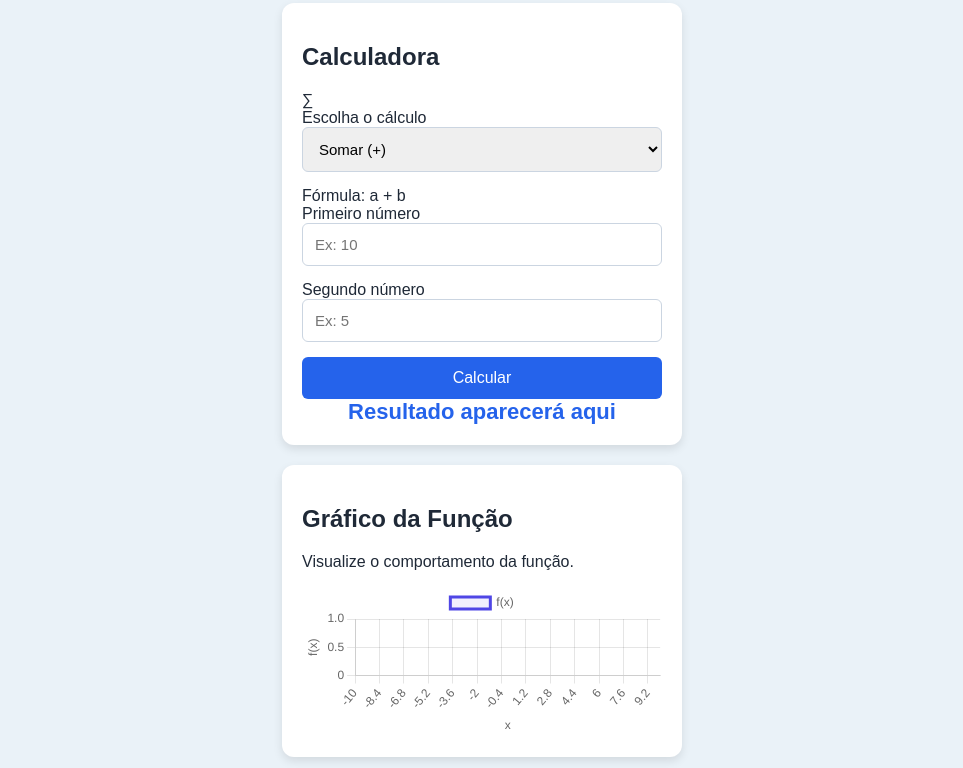
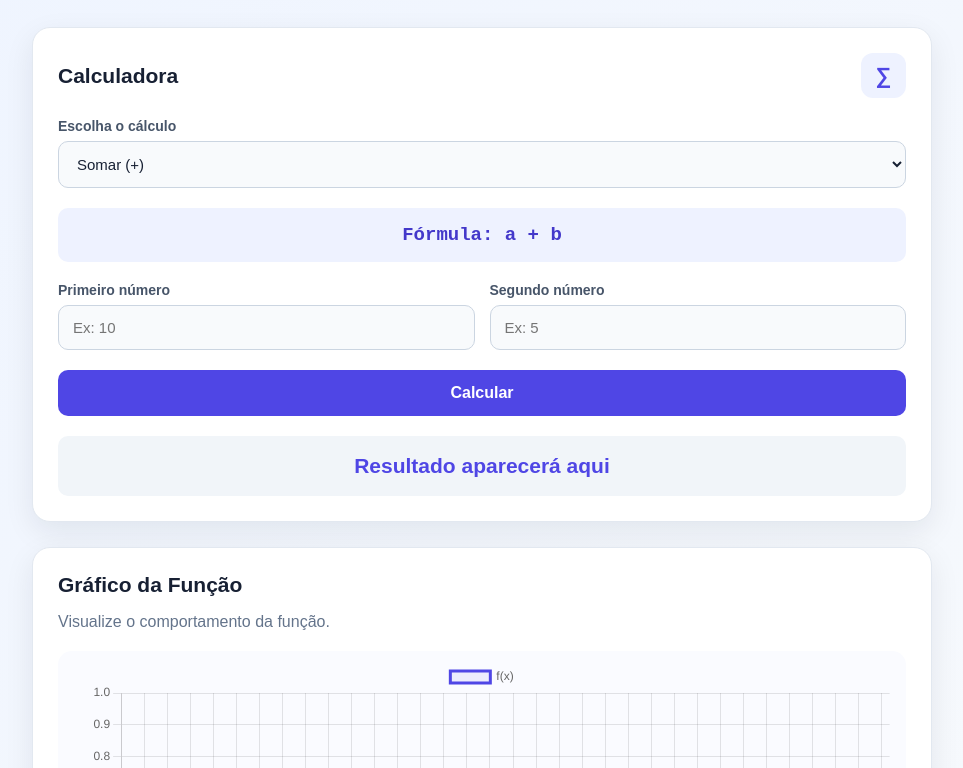
Before and after one commit to Spike-brunovas/stackblitz-starters-rspzxdg6, a website: page index.html in a window 1280 px wide. Shown: the part 163-931 px from the top of the page, without its empty margins (158-1121 px from the left). Drawn offline with nearby package versions, Linux system fonts and the light colour scheme.

Commit message:
style: modernizar interface e area de graficos

```diff
--- a/styles.css
+++ b/styles.css
@@ -1,72 +1,201 @@
+* {
+  box-sizing: border-box;
+}
+
 body {
-  font-family: Arial, sans-serif;
-  background-color: #eaf2f8;
-  color: #1f2937;
   margin: 0;
-  padding: 30px;
+  font-family: Arial, Helvetica, sans-serif;
+  background: linear-gradient(135deg, #eef4ff, #f8fafc);
+  color: #172033;
+  min-height: 100vh;
 }
 
 .container {
-  width: 400px;
-  max-width: 90%;
-  margin: auto;
+  width: 900px;
+  max-width: 92%;
+  margin: 0 auto;
+  padding: 45px 0;
 }
 
-header {
-  text-align: center;
+.header {
+  margin-bottom: 30px;
+}
+
+.tag {
+  display: inline-block;
+  background: #e0e7ff;
+  color: #4f46e5;
+  padding: 6px 12px;
+  border-radius: 20px;
+  font-size: 12px;
+  font-weight: bold;
+  letter-spacing: 1px;
 }
 
 h1 {
-  color: #2563eb;
+  font-size: 38px;
+  margin: 12px 0 8px;
+  color: #111827;
 }
 
-header p {
+.header p {
+  color: #64748b;
+  font-size: 16px;
+}
+
+.card {
+  background: white;
+  border-radius: 18px;
+  padding: 25px;
+  margin-bottom: 25px;
+  box-shadow: 0 10px 30px rgba(15, 23, 42, 0.08);
+  border: 1px solid #e2e8f0;
+}
+
+.card-title {
+  display: flex;
+  justify-content: space-between;
+  align-items: center;
+  margin-bottom: 20px;
+}
+
+.card-title h2 {
+  margin: 0;
+  font-size: 21px;
+}
+
+.card-title p {
+  margin-bottom: 0;
   color: #64748b;
 }
 
-.card {
-  background-color: white;
-  padding: 20px;
-  margin-top: 20px;
+.icon {
+  background: #eef2ff;
+  color: #4f46e5;
+  width: 45px;
+  height: 45px;
+  display: flex;
+  align-items: center;
+  justify-content: center;
   border-radius: 12px;
-  box-shadow: 0 4px 10px rgba(0, 0, 0, 0.1);
+  font-size: 22px;
+  font-weight: bold;
 }
 
-input,
+label {
+  display: block;
+  margin-bottom: 7px;
+  color: #475569;
+  font-size: 14px;
+  font-weight: bold;
+}
+
+select,
+input {
+  width: 100%;
+  padding: 13px 14px;
+  border: 1px solid #cbd5e1;
+  border-radius: 10px;
+  background: #f8fafc;
+  color: #172033;
+  font-size: 15px;
+  outline: none;
+}
+
 select {
-  width: 100%;
-  box-sizing: border-box;
-  padding: 12px;
-  margin-bottom: 15px;
-  border: 1px solid #cbd5e1;
-  border-radius: 6px;
-  font-size: 15px;
+  margin-bottom: 20px;
+  cursor: pointer;
 }
 
 input:focus,
 select:focus {
-  outline: none;
-  border-color: #2563eb;
+  border-color: #6366f1;
+  background: white;
+  box-shadow: 0 0 0 3px rgba(99, 102, 241, 0.1);
 }
 
-button {
+.formula {
+  padding: 16px;
+  margin-bottom: 20px;
+  border-radius: 10px;
+  background: #eef2ff;
+  color: #4338ca;
+  text-align: center;
+  font-size: 19px;
+  font-weight: bold;
+  font-family: "Courier New", monospace;
+}
+
+.campos {
+  display: grid;
+  grid-template-columns: repeat(2, 1fr);
+  gap: 15px;
+  margin-bottom: 20px;
+}
+
+.campo {
   width: 100%;
-  padding: 12px;
-  background-color: #2563eb;
+}
+
+#calcular {
+  width: 100%;
+  padding: 14px;
+  background: #4f46e5;
   color: white;
   border: none;
-  border-radius: 6px;
+  border-radius: 10px;
   cursor: pointer;
   font-size: 16px;
+  font-weight: bold;
 }
 
-button:hover {
-  background-color: #1d4ed8;
+#calcular:hover {
+  background: #4338ca;
 }
 
-#resultado {
-  font-size: 22px;
+.resultado {
+  margin-top: 20px;
+  padding: 18px;
+  background: #f1f5f9;
+  border-radius: 10px;
   text-align: center;
-  color: #2563eb;
+  font-size: 21px;
   font-weight: bold;
+  color: #4f46e5;
 }
+
+.graph-card {
+  margin-top: 25px;
+}
+
+.chart-container {
+  position: relative;
+  width: 100%;
+  height: 430px;
+  padding: 10px;
+  border-radius: 14px;
+  background: #fafbff;
+}
+
+.chart-container canvas {
+  width: 100% !important;
+  height: 100% !important;
+}
+
+@media (max-width: 700px) {
+  .container {
+    padding: 25px 0;
+  }
+
+  h1 {
+    font-size: 30px;
+  }
+
+  .campos {
+    grid-template-columns: 1fr;
+  }
+
+  .chart-container {
+    height: 350px;
+  }
+}
```
